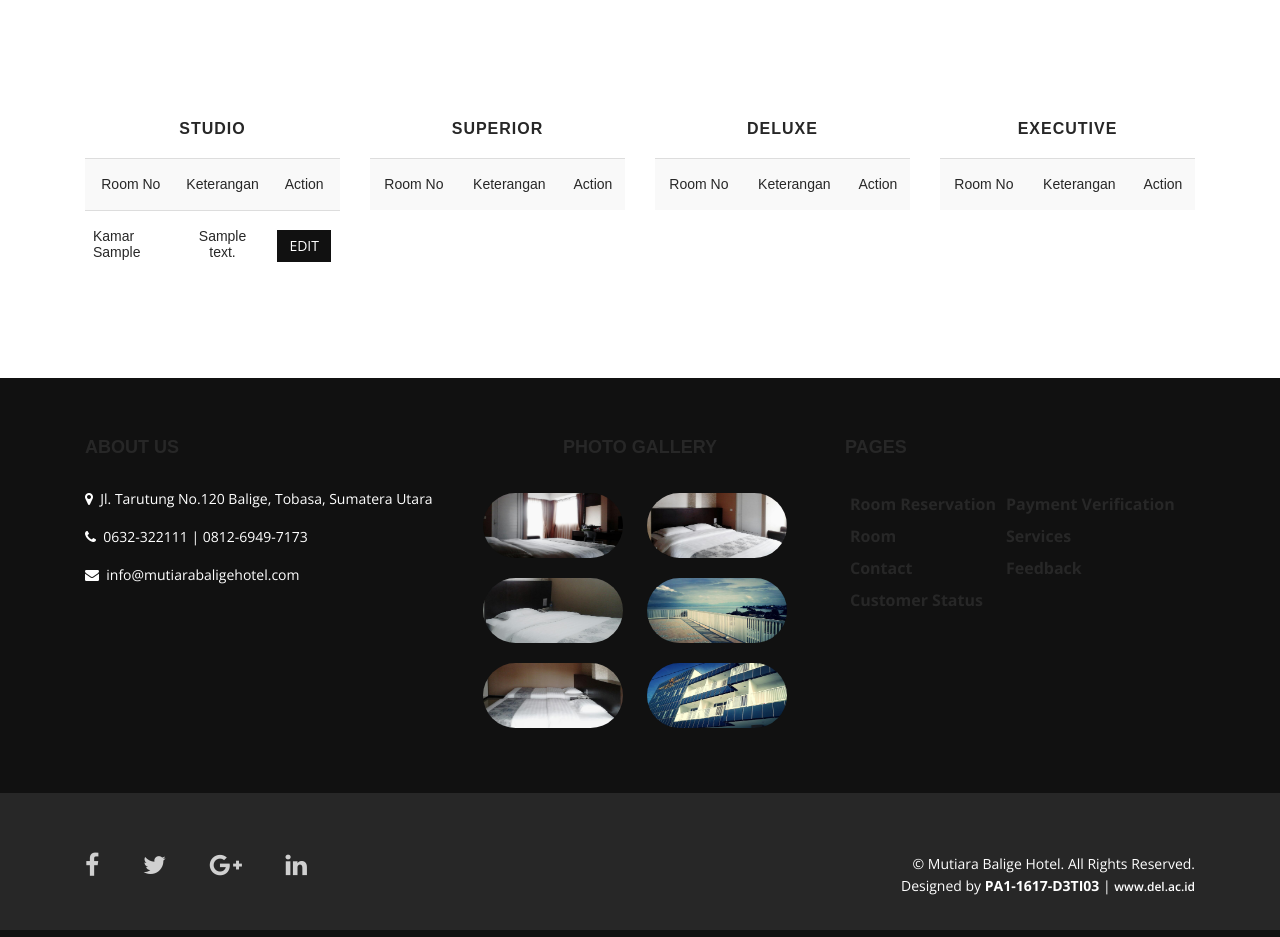
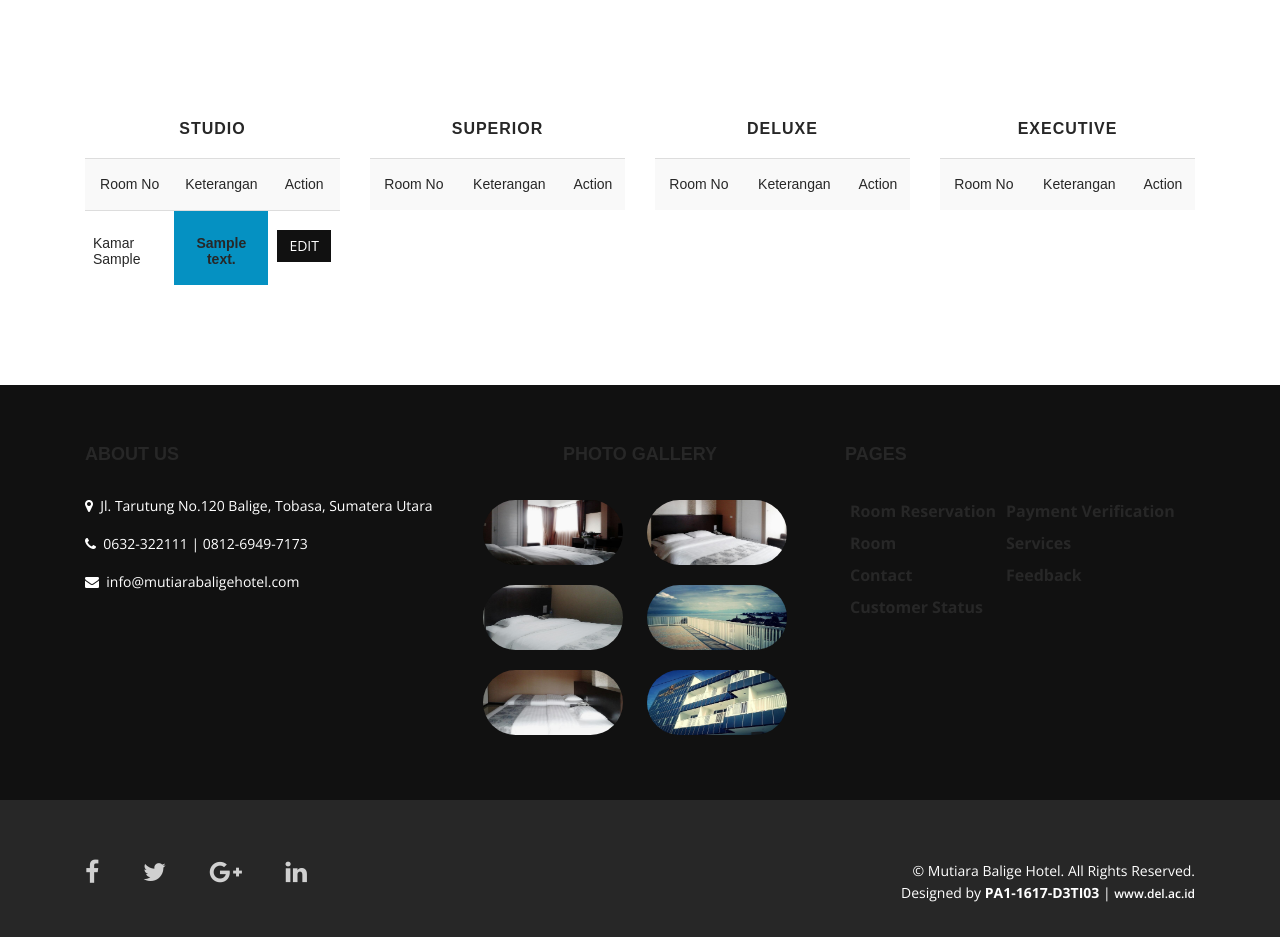
Before and after one commit to sehatmaru/MutiaraHotelSI, a PHP site: page /room-list.php in a window 1280 px wide. Shown: the part 80-1017 px from the top of the page. Run offline with PHP 8.4, Linux system fonts and the light colour scheme; tables that the repository leaves empty or names only in its code hold one stand-in row (values such as "Sample post"); lists and menus that the app fills with data are empty.

Commit message:
closed | 29 Mei 2017

```diff
--- a/room-list.php
+++ b/room-list.php
@@ -41,8 +41,17 @@
 					<?php while($studio = mysqli_fetch_array($query_studio)){
 					?>
 						<tr>
-							<td><?php echo ("<h5>Kamar " . $studio['room_no'] . "</h5>"); ?></td>
-							<td align="center"><?php echo("<h5>" . $studio['keterangan'] . "</h5>") ?></td>
+							<td style="padding-top: 15px;"><?php echo ("<h5>Kamar " . $studio['room_no'] . "</h5>"); ?></td>
+							<?php
+								if ($studio['keterangan']=='Kosong') {?>
+									<td style="padding-top: 15px;" align="center" bgcolor="#03C04A"><?php echo("<h5><b>" . $studio['keterangan'] . "</h5></b>") ?></td>
+							<?php }elseif ($studio['keterangan']=='Perbaikan') {?>
+									<td style="padding-top: 15px;" align="center" bgcolor="#CE1705"><?php echo("<h5><b>" . $studio['keterangan'] . "</h5></b>") ?></td>
+							<?php }elseif ($studio['keterangan']=='Dipesan') {?>
+									<td style="padding-top: 15px;" align="center" bgcolor="yellow"><?php echo("<h5><b>" . $studio['keterangan'] . "</h5></b>") ?></td>
+							<?php }else{?>
+									<td style="padding-top: 15px;" align="center" bgcolor="#0591C2"><?php echo("<h5><b>" . $studio['keterangan'] . "</h5></b>") ?></td>
+							<?php } ?>
 							<?php echo "<td align='center'><a class='btn btn-primary' href=edit-room.php?id=".$studio['room_no'].">Edit</a></td>"; ?>
 						</tr>
 				  <?php } ?>
@@ -60,8 +69,17 @@
 					<?php while($superior = mysqli_fetch_array($query_superior)){
 					?>
 						<tr>
-							<td><?php echo ("<h5>Kamar " . $superior['room_no'] . "</h5>"); ?></td>
-							<td align="center"><?php echo("<h5>" . $superior['keterangan'] . "</h5>") ?></td>
+							<td style="padding-top: 15px;"><?php echo ("<h5>Kamar " . $superior['room_no'] . "</h5>"); ?></td>
+							<?php
+								if ($superior['keterangan']=='Kosong') {?>
+									<td style="padding-top: 15px;" align="center" bgcolor="#03C04A"><?php echo("<h5><b>" . $superior['keterangan'] . "</h5></b>") ?></td>
+							<?php }elseif ($superior['keterangan']=='Perbaikan') {?>
+									<td style="padding-top: 15px;" align="center" bgcolor="#CE1705"><?php echo("<h5><b>" . $superior['keterangan'] . "</h5></b>") ?></td>
+							<?php }elseif ($superior['keterangan']=='Dipesan') {?>
+									<td style="padding-top: 15px;" align="center" bgcolor="yellow"><?php echo("<h5><b>" . $superior['keterangan'] . "</h5></b>") ?></td>
+							<?php }else{?>
+									<td style="padding-top: 15px;" align="center" bgcolor="#0591C2"><?php echo("<h5><b>" . $superior['keterangan'] . "</h5></b>") ?></td>
+							<?php } ?>
 							<?php echo "<td align='center'><a class='btn btn-primary' href=edit-room.php?id=".$superior['room_no'].">Edit</a></td>"; ?>
 						</tr>
 				  <?php } ?>
@@ -79,8 +97,17 @@
 					<?php while($deluxe = mysqli_fetch_array($query_deluxe)){
 					?>
 						<tr>
-							<td><?php echo ("<h5>Kamar " . $deluxe['room_no'] . "</h5>"); ?></td>
-							<td align="center"><?php echo("<h5>" . $deluxe['keterangan'] . "</h5>") ?></td>
+							<td style="padding-top: 15px;"><?php echo ("<h5>Kamar " . $deluxe['room_no'] . "</h5>"); ?></td>
+							<?php
+								if ($deluxe['keterangan']=='Kosong') {?>
+									<td style="padding-top: 15px;" align="center" bgcolor="#03C04A"><?php echo("<h5><b>" . $deluxe['keterangan'] . "</h5></b>") ?></td>
+							<?php }elseif ($deluxe['keterangan']=='Perbaikan') {?>
+									<td style="padding-top: 15px;" align="center" bgcolor="#CE1705"><?php echo("<h5><b>" . $deluxe['keterangan'] . "</h5></b>") ?></td>
+							<?php }elseif ($deluxe['keterangan']=='Dipesan') {?>
+									<td style="padding-top: 15px;" align="center" bgcolor="yellow"><?php echo("<h5><b>" . $deluxe['keterangan'] . "</h5></b>") ?></td>
+							<?php }else{?>
+									<td style="padding-top: 15px;" align="center" bgcolor="#0591C2"><?php echo("<h5><b>" . $deluxe['keterangan'] . "</h5></b>") ?></td>
+							<?php } ?>
 							<?php echo "<td align='center'><a class='btn btn-primary' href=edit-room.php?id=".$deluxe['room_no'].">Edit</a></td>"; ?>
 						</tr>
 				  <?php } ?>
@@ -98,8 +125,17 @@
 					<?php while($executive = mysqli_fetch_array($query_executive)){
 					?>
 						<tr>
-							<td><?php echo ("<h5>Kamar " . $executive['room_no'] . "</h5>"); ?></td>
-							<td align="center"><?php echo("<h5>" . $executive['keterangan'] . "</h5>") ?></td>
+							<td style="padding-top: 15px;"><?php echo ("<h5>Kamar " . $executive['room_no'] . "</h5>"); ?></td>
+							<?php
+								if ($executive['keterangan']=='Kosong') {?>
+									<td style="padding-top: 15px;" align="center" bgcolor="#03C04A"><?php echo("<h5><b>" . $executive['keterangan'] . "</h5></b>") ?></td>
+							<?php }elseif ($executive['keterangan']=='Perbaikan') {?>
+									<td style="padding-top: 15px;" align="center" bgcolor="#CE1705"><?php echo("<h5><b>" . $executive['keterangan'] . "</h5></b>") ?></td>
+							<?php }elseif ($executive['keterangan']=='Dipesan') {?>
+									<td style="padding-top: 15px;" align="center" bgcolor="yellow"><?php echo("<h5><b>" . $executive['keterangan'] . "</h5></b>") ?></td>
+							<?php }else{?>
+									<td style="padding-top: 15px;" align="center" bgcolor="#0591C2"><?php echo("<h5><b>" . $executive['keterangan'] . "</h5></b>") ?></td>
+							<?php } ?>
 							<?php echo "<td align='center'><a class='btn btn-primary' href=edit-room.php?id=".$executive['room_no'].">Edit</a></td>"; ?>
 						</tr>
 				  <?php } ?>
```
Also changed, not shown: img/blank.jpg, img/blank2.jpg, img/bookstore.jpg, img/bycicle.jpg, img/danau-toba.jpg, img/front-2.jpg, img/front.jpg, img/harryssimanungkalit.jpg, img/kamar-deluxe.jpg, img/kamar-executive.jpg, img/kamar-studio.jpg, img/kamar-superior.jpg, img/ktp/Marchel Pirma Sakti Hutagalung_ktp.jpg, img/minicafe.jpg, 1 more files.
